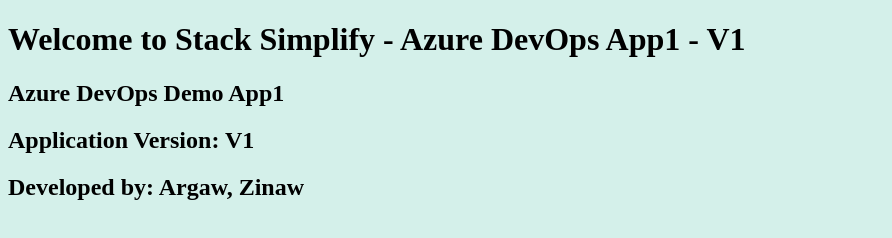
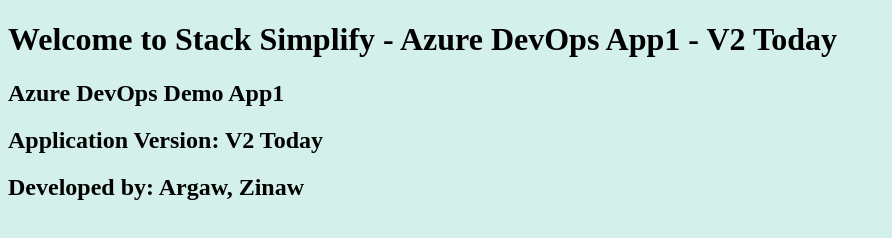
Before and after one commit to zinawargaw/azure-devops-github-acr-aks-app1, a plain HTML site: page index.html in a window 1280 px wide. Shown: the whole page, without its empty margins (0-892 px from the left). Drawn offline with Linux system fonts and the light colour scheme.

Commit message:
V2 Commit Today

```diff
--- a/index.html
+++ b/index.html
@@ -1,9 +1,9 @@
 <!DOCTYPE html>
 <html>
    <body style="background-color:rgb(212, 240, 234);">
-      <h1>Welcome to Stack Simplify - Azure DevOps App1 - V1</h1>
+      <h1>Welcome to Stack Simplify - Azure DevOps App1 - V2 Today</h1>
       <h2>Azure DevOps Demo App1</h2>
-      <h2>Application Version: V1</h2>
+      <h2>Application Version: V2 Today</h2>
       <h2>Developed by: Argaw, Zinaw</h2>
    </body>
 </html>
```
